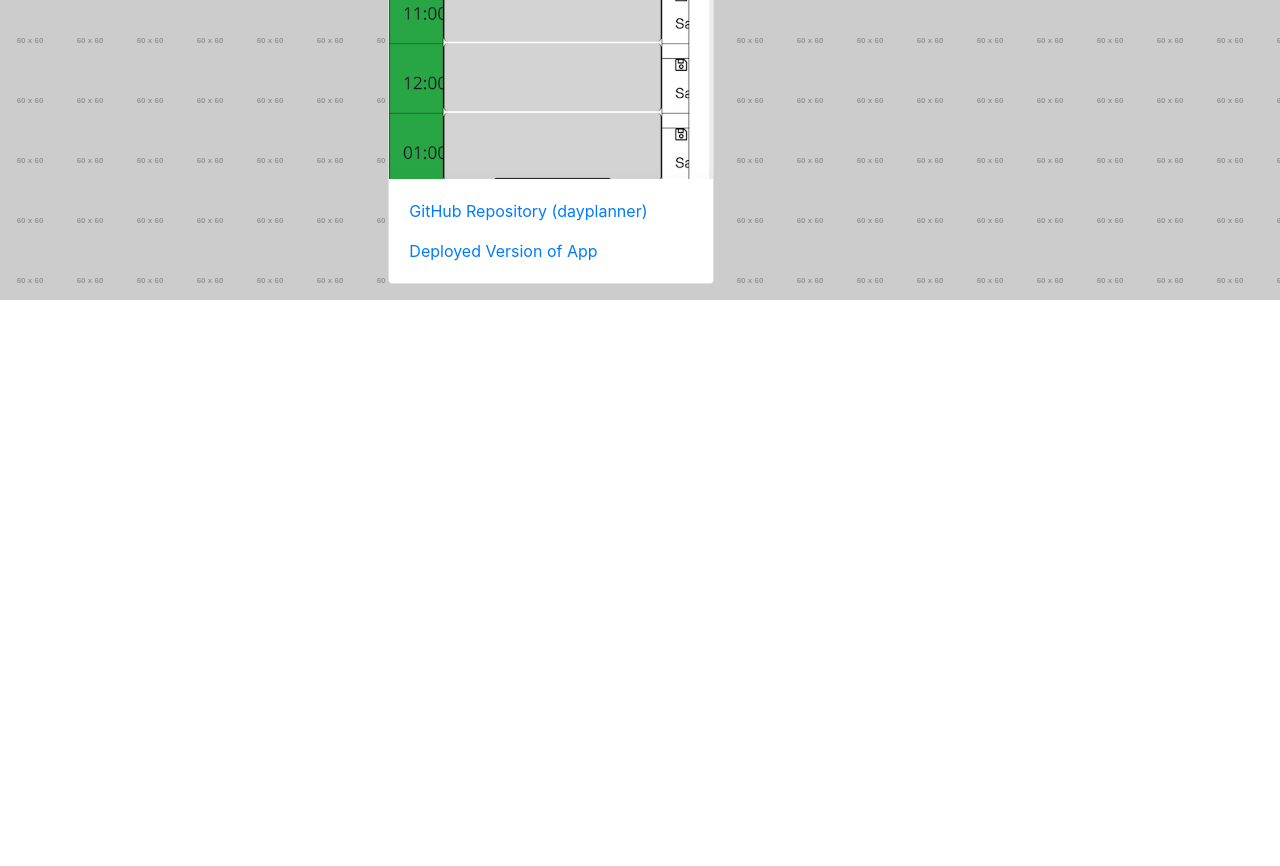
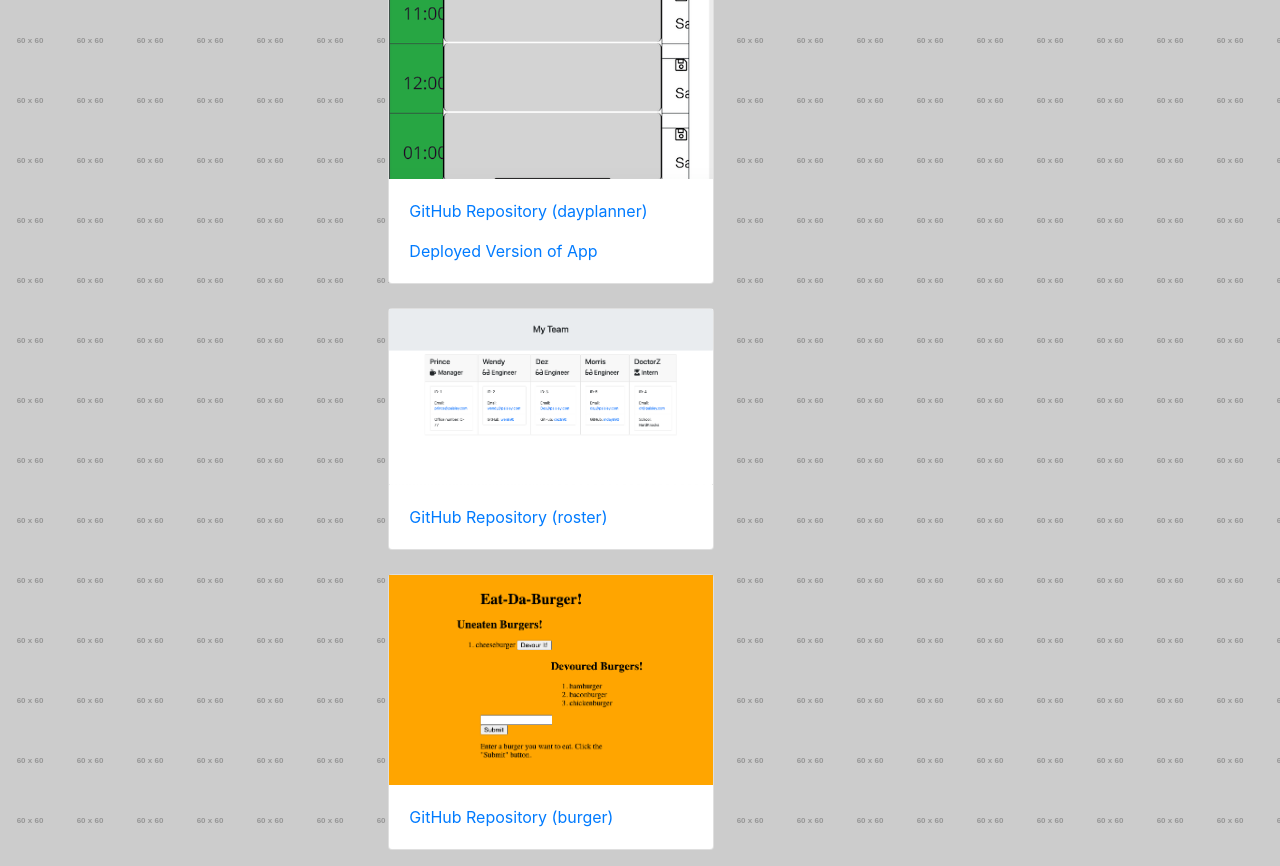
Before and after one commit to wpb911/portfolio, a plain HTML site: page portfolio.html in a window 1280 px wide. Shown: the part 1969-2835 px from the top of the page. Before the commit the page ends 2269 px from the top, so only its background shows below. Drawn offline with nearby package versions, Linux system fonts and the light colour scheme; placeholder pictures from the web are drawn by us.

Commit message:
add new burger project

```diff
--- a/portfolio.html
+++ b/portfolio.html
@@ -101,6 +101,26 @@
                         </div>
                       </div>
                     </div>
+                    <div class="row">
+                      <div class="col-sm-8">
+                        <div class="card mb-3 mt-2">
+                          <img src="roster.png" alt="Roster">
+                          <div class="card-body">
+                            <p class="card-text"><a href="https://github.com/wpb911/roster">GitHub Repository (roster)</a></p>
+                          </div>
+                        </div>
+                      </div>
+                    </div>
+                    <div class="row">
+                      <div class="col-sm-8">
+                        <div class="card mb-3 mt-2">
+                          <img src="burger.png" alt="Burger">
+                          <div class="card-body">
+                            <p class="card-text"><a href="https://github.com/wpb911/burger">GitHub Repository (burger)</a></p>
+                          </div>
+                        </div>
+                      </div>
+                    </div>
 
 
 
```
Also changed, not shown: burger.png (added).
